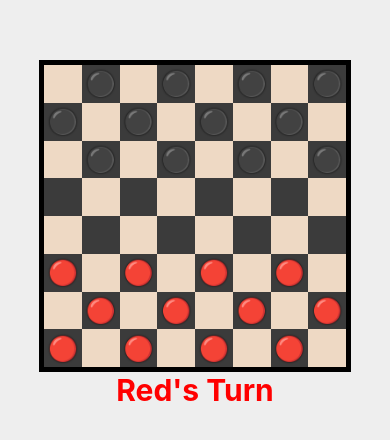
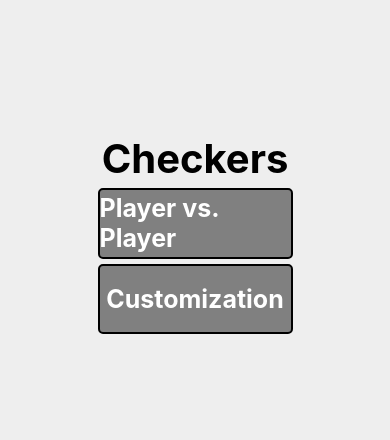
Before and after one commit to patricksemler/checkers, a React Native app: screen / in a window 390 px wide. Shown: the part 188-628 px from the top of the page. Built offline with nearby package versions, Linux system fonts and the light colour scheme.

Commit message:
Added menu screen, customization screen. Implemented customization and additional game logic.

```diff
--- a/App.js
+++ b/App.js
@@ -28,20 +28,70 @@ const PIECES = {
 export default class App extends Component {
   state = {
     // prettier-ignore
+    board: [],
+
+    turn: null,
+    winner: null,
+    selectedPiece: { row: null, col: null },
+    selectedPieceLock: null,
+
+    homeScreenDisplay: "block",
+    checkersScreenDisplay: "none",
+    customizationScreenDisplay: "none",
+
+    player1Color: "#ff3232",
+    player2Color: "#323232",
+    whiteBoardColor: "#eed9c4",
+    blackBoardColor: "#626262",
+  };
+
+  switchToHomeScreen = () => {
+    this.setState({
+      homeScreenDisplay: "block",
+      checkersScreenDisplay: "none",
+      customizationScreenDisplay: "none",
+    });
+  };
+
+  switchToCheckersScreen = () => {
+    this.setState({
+      homeScreenDisplay: "none",
+      checkersScreenDisplay: "block",
+      customizationScreenDisplay: "none",
+    });
+
+    this.resetGame();
+  };
+
+  switchToCustomizationScreen = () => {
+    this.setState({
+      homeScreenDisplay: "none",
+      checkersScreenDisplay: "none",
+      customizationScreenDisplay: "block",
+    });
+  };
+
+  // Resets game to the default state
+  resetGame = () => {
+    this.setState({
+      // prettier-ignore
       board: [
         [null, PIECES.BLACK, null, PIECES.BLACK, null, PIECES.BLACK, null, PIECES.BLACK],
         [PIECES.BLACK, null, PIECES.BLACK, null, PIECES.BLACK, null, PIECES.BLACK, null],
         [null, PIECES.BLACK, null, PIECES.BLACK, null, PIECES.BLACK, null, PIECES.BLACK],
-      [null, null, null, null, null, null, null, null],
-      [null, null, null, null, null, null, null, null],
+        [null, null, null, null, PIECES.BLACK_KING, null, null, null],
+        [null, null, null, null, null, null, PIECES.RED_KING, null],
         [PIECES.RED, null, PIECES.RED, null, PIECES.RED, null, PIECES.RED, null],
         [null, PIECES.RED, null, PIECES.RED, null, PIECES.RED, null, PIECES.RED],
         [PIECES.RED, null, PIECES.RED, null, PIECES.RED, null, PIECES.RED, null],
       ],
-
       turn: PIECES.RED,
       winner: null,
       selectedPiece: { row: null, col: null },
+      selectedPieceLock: false,
+    });
+
+    console.log("Game reset");
   };
 
   // Moves piece from position A to position B
@@ -53,6 +103,15 @@ export default class App extends Component {
     // prettier-ignore
     const capturablePiece = this.hasCapturablePiece(row1, col1, row2, col2, board); // Finds capturable piece if one exists
 
+    if (
+      this.state.selectedPieceLock &&
+      !capturablePiece &&
+      this.hasAnyCapturablePieces(row1, col1, board)
+    ) {
+      console.log("Capturable piece exists, move blocked");
+      return; // Forces the player to capture if a capturable piece exists
+    }
+
     const newBoard = board.map((row) => [...row]); // Creates new board to update the old board with
     const piece = newBoard[row1][col1];
     newBoard[row1][col1] = null;
@@ -61,8 +120,6 @@ export default class App extends Component {
     if (capturablePiece) {
       console.log("Capturing piece");
       newBoard[row1 + (row2 - row1) / 2][col1 + (col2 - col1) / 2] = null; // Sets old piece to null
-    } else {
-      console.log("No capture");
     }
 
     // Checks if the piece should now be a king
@@ -85,6 +142,14 @@ export default class App extends Component {
 
     if (newWinner != null) return; // If there's a winner, the turn doesn't need to switch
 
+    if (capturablePiece && this.hasAnyCapturablePieces(row2, col2, newBoard)) {
+      this.setState({
+        selectedPiece: { row: row2, col: col2 },
+        selectedPieceLock: true,
+      });
+      return; // If there are still capturable pieces remaining, the turn can continue
+    }
+
     this.switchTurn();
   };
 
@@ -92,6 +157,7 @@ export default class App extends Component {
   switchTurn = () => {
     this.setState((state) => ({
       turn: state.turn === PIECES.RED ? PIECES.BLACK : PIECES.RED,
+      selectedPieceLock: false,
     }));
   };
 
@@ -179,6 +245,16 @@ export default class App extends Component {
 
   // Checks if the move has a capturable piece
   hasCapturablePiece = (row1, col1, row2, col2, board) => {
+    if (
+      col2 > board[0].length - 1 ||
+      col2 < 0 ||
+      row2 > board.length - 1 ||
+      row2 < 0
+    )
+      return false; // Can't move off the board
+
+    if (!this.isSpaceAvailable(row2, col2, board)) return false; // Can't move to a filled space
+
     if (Math.abs(row1 - row2) != 2 || Math.abs(col1 - col2) != 2) return false; // Can't capture if not moving 2 spaces
 
     const rowMid = row1 + (row2 - row1) / 2;
@@ -193,6 +269,29 @@ export default class App extends Component {
     return true; // Move contains a capturable piece
   };
 
+  hasAnyCapturablePieces = (row, col, board) => {
+    const redDirections =
+      this.hasCapturablePiece(row, col, row - 2, col - 2, board) || // Up left
+      this.hasCapturablePiece(row, col, row - 2, col + 2, board); // Up right
+
+    const blackDirections =
+      this.hasCapturablePiece(row, col, row + 2, col - 2, board) || // Down left
+      this.hasCapturablePiece(row, col, row + 2, col + 2, board); // Down Right
+
+    const allDirections = redDirections || blackDirections;
+
+    const piece = board[row][col];
+
+    if (piece === PIECES.BLACK_KING || piece === PIECES.RED_KING)
+      return allDirections; // Kings can move in all directions
+
+    if (piece === PIECES.RED) return redDirections; // Red pieces can only move up
+
+    if (piece === PIECES.BLACK) return blackDirections; // Black pieces can only move down
+
+    return false;
+  };
+
   // Checks if the move is a valid distance (1 or 2 spaces, depending on if a capturable piece exists)
   isValidDistance = (row1, col1, row2, col2, board) => {
     return (
@@ -201,60 +300,66 @@ export default class App extends Component {
     );
   };
 
-  // Gets the emoji text for the piece
-  getPieceEmojiText = (piece) => {
-    switch (piece) {
-      case PIECES.RED:
-        return "🔴";
-      case PIECES.RED_KING:
-        return "🟥";
-      case PIECES.BLACK:
-        return "⚫";
-      case PIECES.BLACK_KING:
-        return "⬛️";
-      default:
-        return "";
-    }
-  };
-
   // Gets the text for the checkers game updates (winner or turn)
   getCheckersUpdateText = () => {
+    let num = this.state.turn == PIECES.RED ? 1 : 2;
+
     if (this.state.winner != null) {
-      return (
-        this.state.winner.charAt(0).toUpperCase() +
-        this.state.winner.slice(1) +
-        " Wins!"
-      );
+      return "Player " + num + " Wins!";
     }
-
-    return (
-      this.state.turn.charAt(0).toUpperCase() +
-      this.state.turn.slice(1) +
-      "\'s Turn"
-    );
+    return "Player " + num + "\'s Turn";
   };
 
   // Gets the color for the turn
   getTurnColor = () => {
-    return this.state.turn === PIECES.RED ? "red" : "black";
+    return this.state.turn === PIECES.RED
+      ? this.state.player1Color
+      : this.state.player2Color;
   };
 
   render() {
     return (
       <View style={styles.container}>
-        <View style={styles.chessScreen}>
+        {this.state.homeScreenDisplay === "block" && (
+          <View style={styles.homeScreen}>
+            <Text style={styles.titleText}>Checkers</Text>
+
+            <TouchableHighlight
+              style={styles.button}
+              onPress={this.switchToCheckersScreen}
+            >
+              <Text style={styles.buttonText}>Player vs. Player</Text>
+            </TouchableHighlight>
+
+            <TouchableHighlight
+              style={styles.button}
+              onPress={this.switchToCustomizationScreen}
+            >
+              <Text style={styles.buttonText}>Customization</Text>
+            </TouchableHighlight>
+          </View>
+        )}
+
+        {this.state.checkersScreenDisplay === "block" && (
+          <View style={styles.checkersScreen}>
+            <View style={styles.label}>
+              <Text style={[styles.labelText, { color: this.getTurnColor() }]}>
+                {this.getCheckersUpdateText()}
+              </Text>
+            </View>
             <View style={styles.board}>
               {this.state.board.map((row, rowIndex) => (
-              <View style={styles.row}>
+                <View style={styles.row} key={`row-${rowIndex}`}>
                   {row.map((piece, colIndex) => (
                     <TouchableHighlight
+                      key={`col-${rowIndex}-${colIndex}`}
                       style={[
                         styles.square,
                         {
                           backgroundColor:
                             (rowIndex + colIndex) % 2 === 0
-                            ? "#eed9c4"
-                            : "#3b3b3b",
+                              ? this.state.whiteBoardColor
+                              : this.state.blackBoardColor,
                           borderColor: this.getTurnColor(),
                           borderWidth:
                             this.state.selectedPiece.row === rowIndex &&
@@ -265,7 +370,11 @@ export default class App extends Component {
                       ]}
                       underlayColor={this.getTurnColor()}
                       onPress={() => {
-                      if (piece && piece.startsWith(this.state.turn)) {
+                        if (
+                          piece &&
+                          !this.state.selectedPieceLock &&
+                          piece.startsWith(this.state.turn)
+                        ) {
                           this.setState({
                             selectedPiece: { row: rowIndex, col: colIndex },
                           });
@@ -283,9 +392,19 @@ export default class App extends Component {
                     >
                       <View style={styles.pieceView}>
                         {piece && (
-                        <Text style={styles.piece}>
-                          {this.getPieceEmojiText(piece)}
-                        </Text>
+                          <View
+                            style={[
+                              piece === PIECES.RED_KING ||
+                              piece === PIECES.BLACK_KING
+                                ? styles.pieceKingCircle
+                                : styles.pieceCircle,
+                              {
+                                backgroundColor: piece.startsWith(PIECES.RED)
+                                  ? this.state.player1Color
+                                  : this.state.player2Color,
+                              },
+                            ]}
+                          ></View>
                         )}
                       </View>
                     </TouchableHighlight>
@@ -293,14 +412,48 @@ export default class App extends Component {
                 </View>
               ))}
             </View>
+            <TouchableHighlight
+              style={styles.button}
+              onPress={this.switchToHomeScreen}
+            >
+              <Text style={styles.buttonText}>Back</Text>
+            </TouchableHighlight>
+          </View>
+        )}
 
+        {this.state.customizationScreenDisplay === "block" && (
+          <View style={styles.homeScreen}>
+            <Text style={styles.titleText}>Customization</Text>
             <Text
-            style={[styles.checkersUpdateText, { color: this.getTurnColor() }]}
+              style={[styles.subTitleText, { color: this.state.player1Color }]}
             >
-            {this.getCheckersUpdateText()}
+              Player 1's Hex Color:
             </Text>
+            <TextInput
+              value={this.state.player1Color}
+              onChangeText={(newColor) =>
+                this.setState({ player1Color: newColor })
+              }
+            />
+            <Text
+              style={[styles.subTitleText, { color: this.state.player2Color }]}
+            >
+              Player 2's Hex Color:
+            </Text>
+            <TextInput
+              value={this.state.player2Color}
+              onChangeText={(newColor) =>
+                this.setState({ player2Color: newColor })
+              }
+            />
+            <TouchableHighlight
+              style={styles.button}
+              onPress={this.switchToHomeScreen}
+            >
+              <Text style={styles.buttonText}>Back</Text>
+            </TouchableHighlight>
           </View>
-
+        )}
         <StatusBar style="auto" />
       </View>
     );
@@ -314,20 +467,56 @@ const styles = StyleSheet.create({
     justifyContent: "center",
     backgroundColor: "#eeeeee",
   },
-  mainMenuScreen: {
+  homeScreen: {
     flex: 1,
+    gap: 5,
     alignItems: "center",
     justifyContent: "center",
   },
-  chessScreen: {
-    flex: 1,
+  titleText: {
+    fontSize: 40,
+    fontWeight: "bold",
+    color: "black",
+  },
+  subTitleText: {
+    fontSize: 25,
+    fontWeight: "bold",
+    color: "black",
+  },
+  button: {
+    backgroundColor: "grey",
+    width: (deviceWidth * 5) / 10,
+    height: deviceHeight / 12,
     alignItems: "center",
     justifyContent: "center",
+    borderColor: "black",
+    borderWidth: 2,
+    borderRadius: 5,
+  },
+  label: {
+    backgroundColor: "white",
+    width: (deviceWidth * 5) / 12,
+    height: deviceHeight / 16,
+    alignItems: "center",
+    justifyContent: "center",
+    borderColor: "black",
+    borderWidth: 2,
+    borderRadius: 5,
+  },
+  labelText: {
+    fontSize: 18,
+    fontWeight: "bold",
   },
   buttonText: {
-    color: "black",
-    fontSize: 20,
+    fontSize: 25,
     fontWeight: "bold",
+    color: "white",
+  },
+  checkersScreen: {
+    flex: 1,
+    gap: 5,
+    alignItems: "center",
+    justifyContent: "center",
   },
   board: {
     width: (deviceWidth * 8) / 10,
@@ -345,19 +534,29 @@ const styles = StyleSheet.create({
     alignItems: "center",
     justifyContent: "center",
   },
-  piece: {
-    fontSize: 24,
-    textShadowColor: "black",
-    textShadowOffset: { width: 0, height: 0 },
-    textShadowRadius: 2,
+  pieceCircle: {
+    width: 30,
+    height: 30,
+    borderRadius: 15,
+    borderColor: "#191919",
+    borderWidth: 1,
+  },
+  pieceKingCircle: {
+    width: 30,
+    height: 30,
+    borderRadius: 6,
+    borderColor: "#191919",
+    borderWidth: 1,
   },
   pieceView: {
     flex: 1,
     alignItems: "center",
     justifyContent: "center",
   },
-  checkersUpdateText: {
-    fontSize: 30,
-    fontWeight: "bold",
+  customizationScreen: {
+    flex: 1,
+    gap: 5,
+    alignItems: "center",
+    justifyContent: "center",
   },
 });
```
Lines whose indentation alone changed are shown as unchanged.
